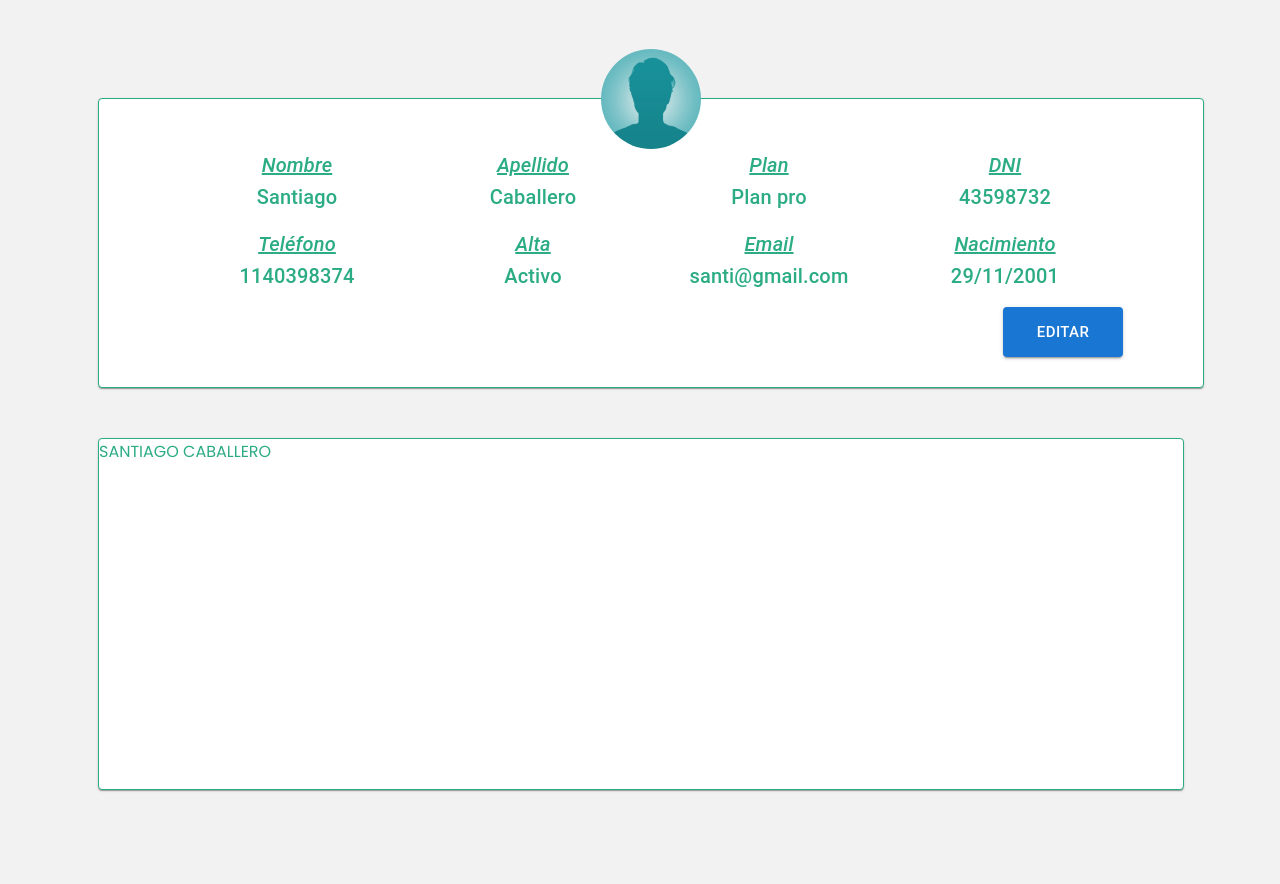
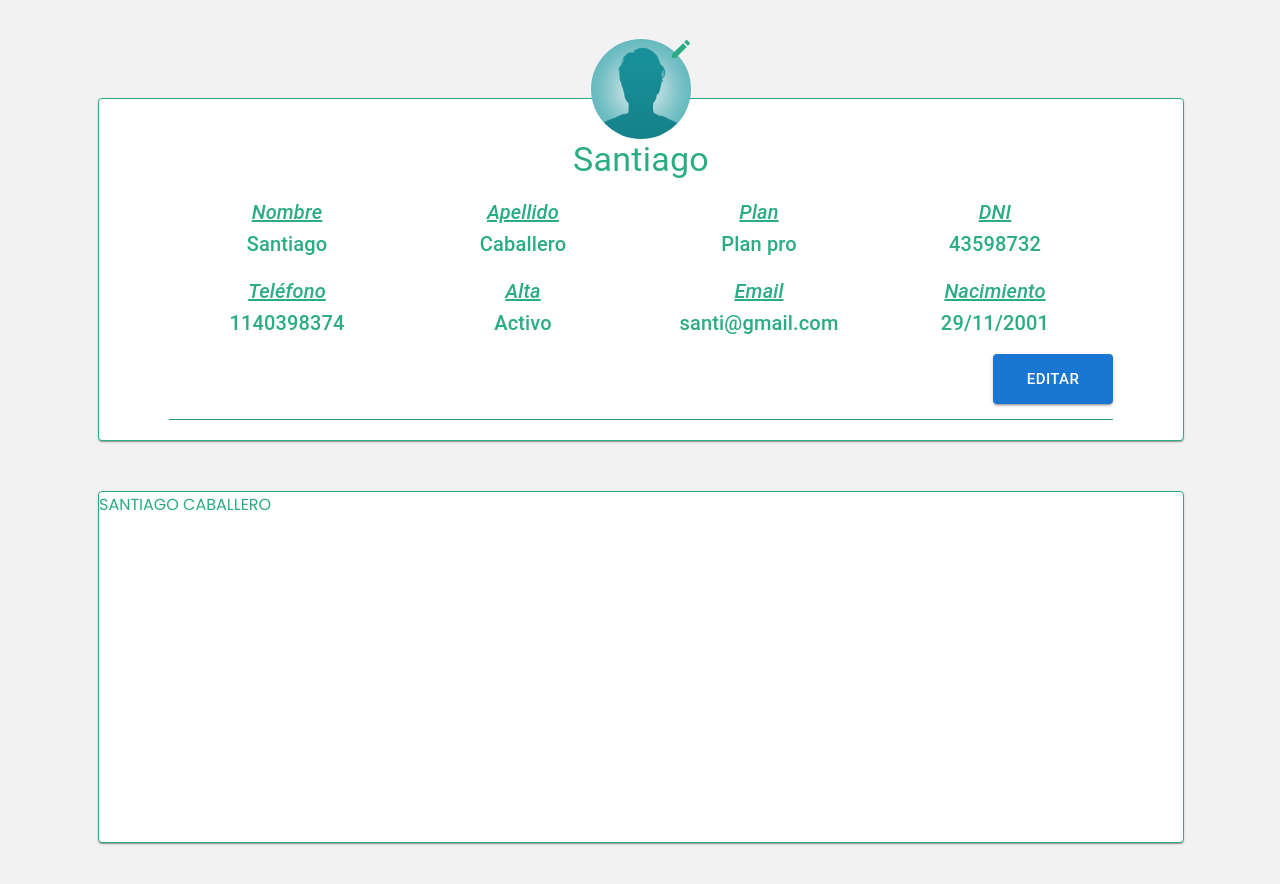
Before and after one commit to SaanCaba/muvinai-test, a React (Vite) app: page / in a window 1280 px wide. Shown: the top 884 px of the page. Built offline with nearby package versions, Linux system fonts and the light colour scheme.

Commit message:
add edit avatar

```diff
--- /dev/null
+++ b/src/components/EditAvatar/index.tsx
@@ -0,0 +1,35 @@
+import { Box } from "@mui/material";
+import EditIcon from "@mui/icons-material/Edit";
+
+interface Props {
+  editPicture: (val: string) => void;
+}
+
+function EditAvatar({ editPicture }: Props) {
+  const handleEdit = (e: React.ChangeEvent<HTMLInputElement>) => {
+    if (e.target.files !== null) {
+      editPicture(URL.createObjectURL(e.target.files[0]));
+    }
+  };
+
+  return (
+    <Box
+      sx={{
+        position: "relative",
+      }}
+    >
+      <label className="labelPicture">
+        <EditIcon />
+        <input
+          onChange={(e) => handleEdit(e)}
+          accept="image/*"
+          type="file"
+          name="picture"
+          hidden
+        />
+      </label>
+    </Box>
+  );
+}
+
+export default EditAvatar;
--- a/src/components/PersonalSection/index.tsx
+++ b/src/components/PersonalSection/index.tsx
@@ -1,4 +1,13 @@
-import { Avatar, Box, Button, Divider, Grid, Paper } from "@mui/material";
+import {
+  Avatar,
+  Box,
+  Button,
+  Divider,
+  Grid,
+  IconButton,
+  Paper,
+  Typography,
+} from "@mui/material";
 import { colors } from "../../constants";
 import usePersonalData from "../../hooks/usePersonalData";
 import Field from "../Field";
@@ -6,15 +15,20 @@ import defaultAvatar from "../../assets/Default-avatar.jpg";
 import { useState } from "react";
 import PersonalDataForm from "../PersonalDataForm";
 import { PersonalData } from "../../models/personalData";
+import EditAvatar from "../EditAvatar";
 
 function PersonalSection() {
-  const { personalData, editData } = usePersonalData();
+  const { personalData, editData, editPicture } = usePersonalData();
   const [edit, setEdit] = useState(false);
 
   const handleEdit = (e: React.FormEvent, dataForm: PersonalData) => {
     e.preventDefault();
     editData(dataForm);
     setEdit(false);
+  };
+
+  const handleEditPicture = (picture: string) => {
+    editPicture(picture);
   };
 
   return (
@@ -29,7 +43,6 @@ function PersonalSection() {
         display: "flex",
         flexDirection: "column",
         gap: "20px",
-        padding: "10px",
       }}
       component="section"
     >
@@ -59,7 +72,16 @@ function PersonalSection() {
             alt="profile photo"
             src={!personalData.picture ? defaultAvatar : personalData.picture}
           />
+          <EditAvatar editPicture={handleEditPicture} />
         </Box>
+        <Typography
+          variant="h4"
+          sx={{
+            textAlign: "center",
+          }}
+        >
+          {personalData.firstName}
+        </Typography>
         {edit ? (
           <PersonalDataForm handleEdit={handleEdit} data={personalData} />
         ) : (
@@ -97,7 +119,13 @@ function PersonalSection() {
             </Button>
           </Box>
         )}
+        <Divider
+          sx={{
+            background: colors.primary,
+          }}
+        />
       </Box>
+
       <Box></Box>
     </Paper>
   );
--- a/src/hooks/usePersonalData.tsx
+++ b/src/hooks/usePersonalData.tsx
@@ -21,7 +21,14 @@ function usePersonalData() {
     });
   };
 
-  return { personalData, editData };
+  const editPicture = (picture: string) => {
+    setPersonalData({
+      ...personalData,
+      picture,
+    });
+  };
+
+  return { personalData, editData, editPicture };
 }
 
 export default usePersonalData;
--- a/src/index.css
+++ b/src/index.css
@@ -1,10 +1,28 @@
-@import url('https://fonts.googleapis.com/css2?family=Poppins&display=swap');
+@import url("https://fonts.googleapis.com/css2?family=Poppins&display=swap");
 
-body{
-  font-family: 'Poppins', sans-serif;
+body {
+  font-family: "Poppins", sans-serif;
   background-color: rgb(242, 242, 242);
 }
 
-.fontPoppins{
-  font-family: 'Poppins', sans-serif;
+.fontPoppins {
+  font-family: "Poppins", sans-serif;
 }
+
+.labelPicture {
+  position: absolute;
+  top: -5px;
+  right: -5px;
+  transition: all 1s ease;
+  border-radius: 100%;
+  width: 30px;
+  height: 30px;
+  display: flex;
+  align-items: center;
+  justify-content: center;
+  cursor: pointer;
+}
+
+.labelPicture:hover {
+  background-color: rgba(206, 245, 206, 0.516);
+}
```
